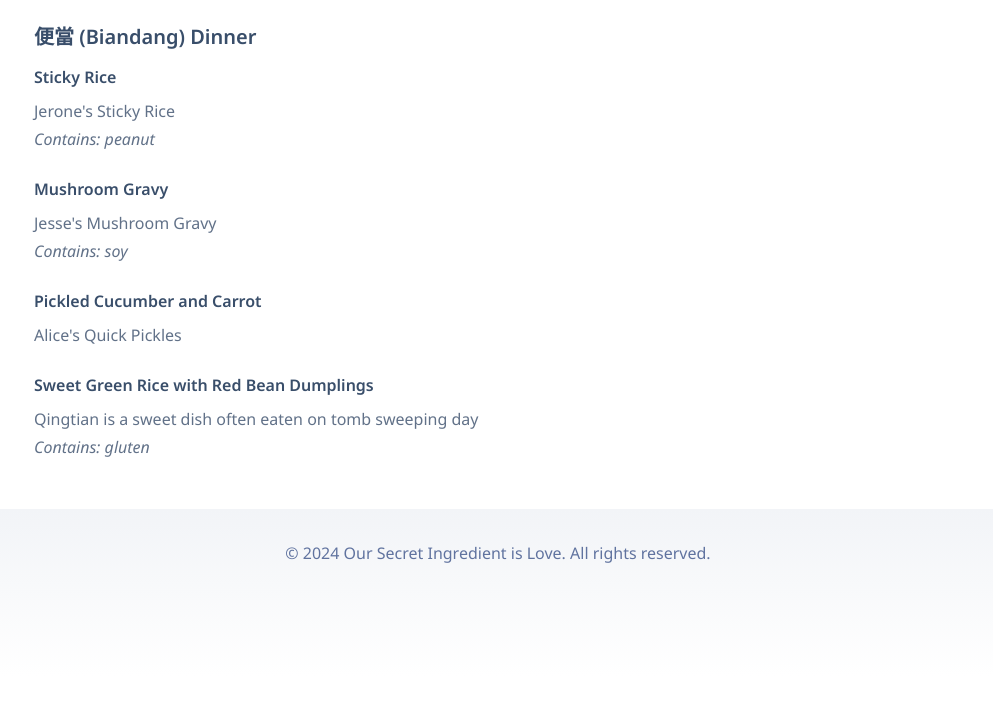
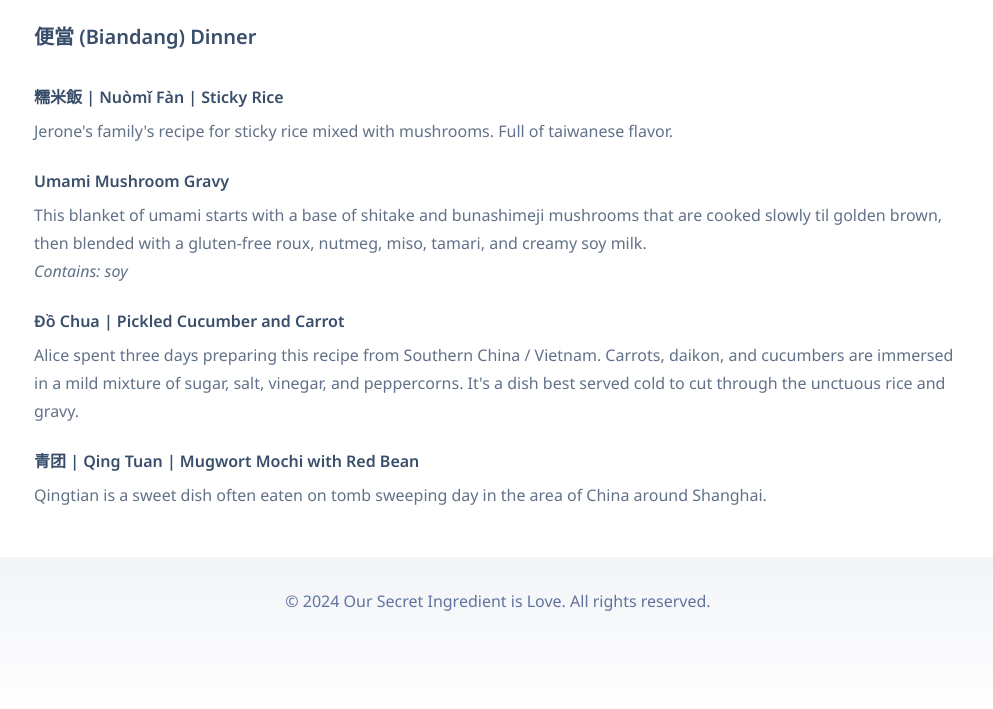
Before and after one commit to mienaikoe/osil-site, an Astro site: page /recipes/2024-04-03-tomb-sweeping-day in a window 1280 px wide. Shown: the part 859-1568 px from the top of the page, without its empty margins (142-1135 px from the left). Before the commit the page ends 1536 px from the top, so only its background shows below. Built offline with nearby package versions, Linux system fonts and the light colour scheme; Astro itself is replaced by a stand-in of ours; some icons are missing.

Commit message:
More nuanced menu

```diff
--- a/src/components/Splash.astro
+++ b/src/components/Splash.astro
@@ -9,7 +9,7 @@
   />
   <div class="heading-overlay">
     <h1
-      class="my-40 mx-10 md:my-60 md:mx-20 drop-shadow-md text-white text-5xl md:text-6xl md:max-w-screen-sm font-splash"
+      class="my-40 mx-10 md:mt-80 md:mx-20 drop-shadow-md text-white text-5xl md:text-6xl md:max-w-screen-sm font-splash"
     >
       Inclusive Recipes with Ethical Ingredients
     </h1>
--- a/src/content/menu/2024-04-03-tomb-sweeping-day.json
+++ b/src/content/menu/2024-04-03-tomb-sweeping-day.json
@@ -8,24 +8,24 @@
       "title": "便當 (Biandang) Dinner",
       "items": [
         {
-          "title": "Sticky Rice",
-          "description": "Jerone's Sticky Rice",
-          "contains": ["peanut"]
+          "title": "糯米飯 | Nuòmǐ Fàn | Sticky Rice",
+          "description": "Jerone's family's recipe for sticky rice mixed with mushrooms. Full of taiwanese flavor.",
+          "contains": []
         },
         {
-          "title": "Mushroom Gravy",
-          "description": "Jesse's Mushroom Gravy",
+          "title": "Umami Mushroom Gravy",
+          "description": "This blanket of umami starts with a base of shitake and bunashimeji mushrooms that are cooked slowly til golden brown, then blended with a gluten-free roux, nutmeg, miso, tamari, and creamy soy milk.",
           "contains": ["soy"]
         },
         {
-          "title": "Pickled Cucumber and Carrot",
-          "description": "Alice's Quick Pickles",
+          "title": "Đồ Chua | Pickled Cucumber and Carrot",
+          "description": "Alice spent three days preparing this recipe from Southern China / Vietnam. Carrots, daikon, and cucumbers are immersed in a mild mixture of sugar, salt, vinegar, and peppercorns. It's a dish best served cold to cut through the unctuous rice and gravy.",
           "contains": []
         },
         {
-          "title": "Sweet Green Rice with Red Bean Dumplings",
-          "description": "Qingtian is a sweet dish often eaten on tomb sweeping day",
-          "contains": ["gluten"]
+          "title": "青团 | Qing Tuan | Mugwort Mochi with Red Bean",
+          "description": "Qingtian is a sweet dish often eaten on tomb sweeping day in the area of China around Shanghai.",
+          "contains": []
         }
       ]
     }
--- a/src/pages/index.astro
+++ b/src/pages/index.astro
@@ -5,7 +5,7 @@ import PageLayout from "../layouts/PageLayout.astro";
 
 <PageLayout>
   <Splash />
-  <section class="p-4 flex flex-col md:flex-row gap-8 items-start">
+  <section class="p-4 flex flex-col md:flex-row gap-8 items-center">
     <img class="md:w-1/2 rounded-lg" src="/IMG_2365.JPG" />
     <div class="prose md:flex-1">
       <h3>
--- a/src/pages/recipes/[...slug].astro
+++ b/src/pages/recipes/[...slug].astro
@@ -25,7 +25,7 @@ const { sections, title, heroImage } = post.data;
       {
         sections.map((section) => (
           <>
-            <h3>{section.title}</h3>
+            <h3 class="mb-8">{section.title}</h3>
             {section.items.map((item) => (
               <>
                 <h4>{item.title}</h4>
```
